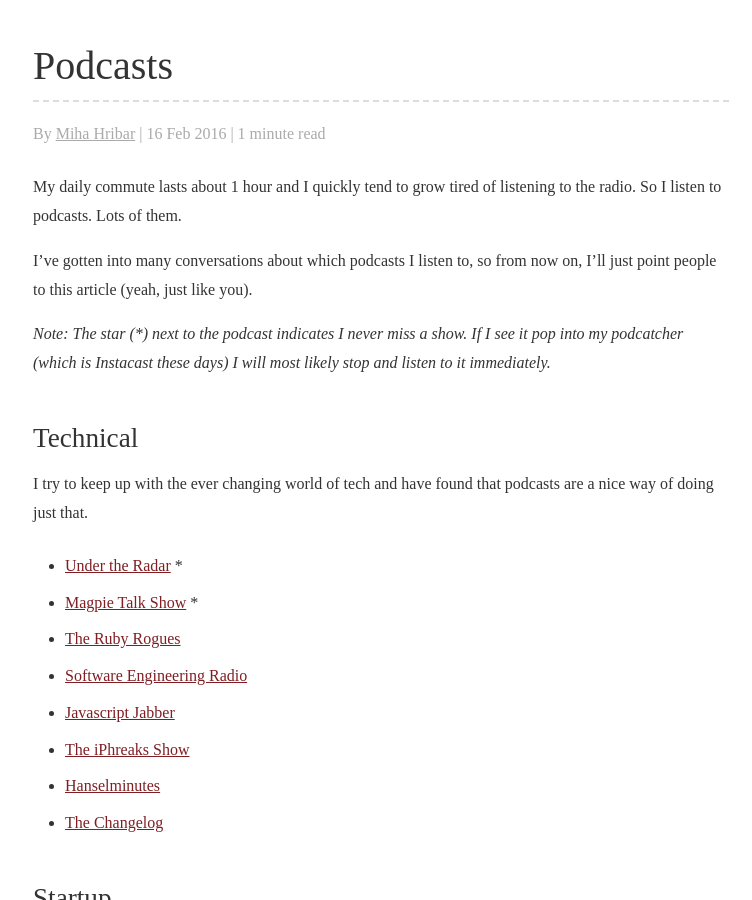
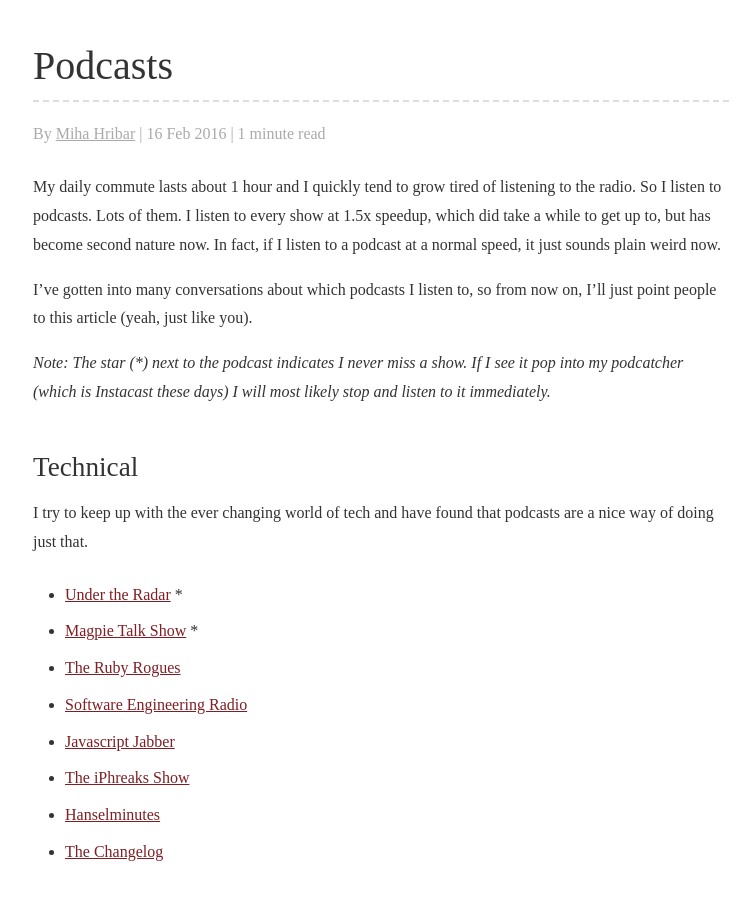
Before and after one commit to mihahribar/mihahribar.github.io, a Jekyll site: the page built from _posts/2016-02-16-podcasts.md, in a window 1280 px wide and 900 px high. Shown: the whole window, without its empty margins (259-1011 px from the left). Built offline with Jekyll 4.4.1, drawn with Linux system fonts in a browser that asks for light colours.

Commit message:
podcast post update

```diff
--- a/_posts/2016-02-16-podcasts.md
+++ b/_posts/2016-02-16-podcasts.md
@@ -4,10 +4,10 @@
 category : podcasts
 tags : [podcasts]
 description: I listen to a lot of podcasts on my daily commute and walks. Here are my current subscriptions.
-keywords: podcasts, ha
+keywords: podcasts
 ---
 
-My daily commute lasts about 1 hour and I quickly tend to grow tired of listening to the radio. So I listen to podcasts. Lots of them.
+My daily commute lasts about 1 hour and I quickly tend to grow tired of listening to the radio. So I listen to podcasts. Lots of them. I listen to every show at 1.5x speedup, which did take a while to get up to, but has become second nature now. In fact, if I listen to a podcast at a normal speed, it just sounds plain weird now.
 
 I've gotten into many conversations about which podcasts I listen to, so from now on, I'll just point people to this article (yeah, just like you).
 
```
